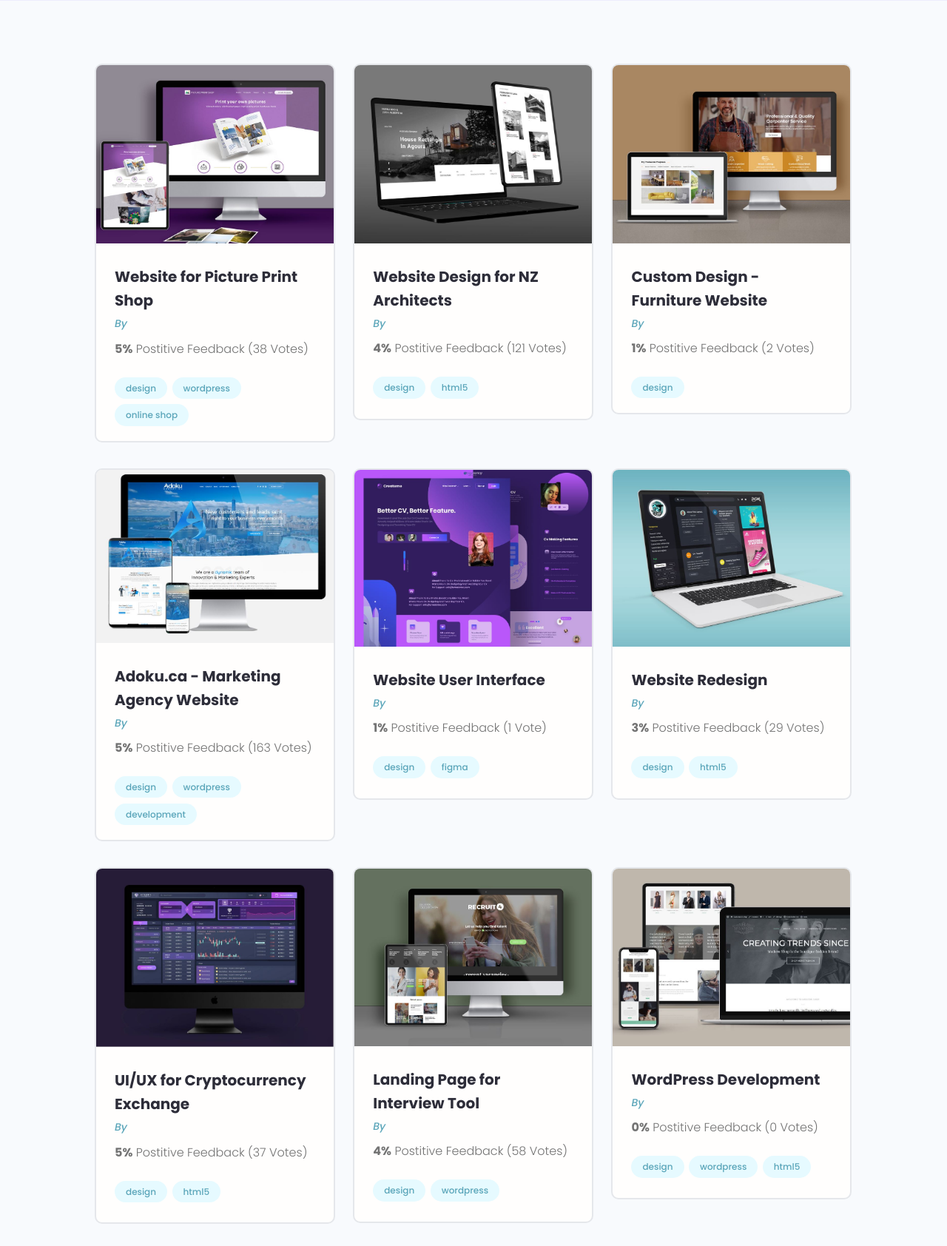
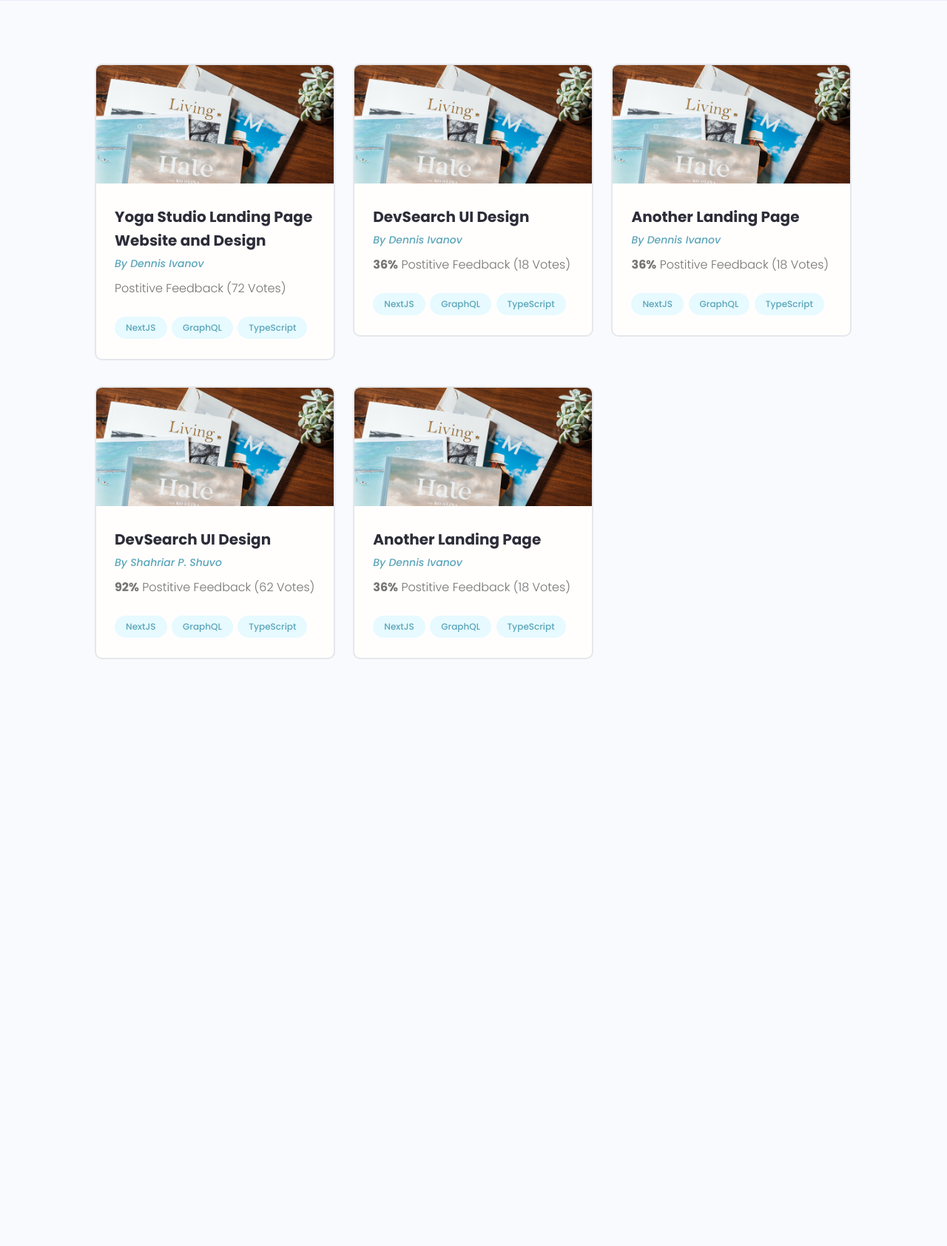
Before and after one commit to StanislavPopovSP/Django_fourth_project, a Django app: template devsearch/projects/templates/projects/projects.html in a window 1280 px wide. Shown: the part 316-2000 px from the top of the page at 74% size. After the commit the page ends 1207 px from the top, so only its background shows below. Run offline with Django 4.2, Linux system fonts and the light colour scheme; the template is opened without the code that fills it: values that come from a table or form of the project are taken from there, others are empty; data comes from the database, SQL or seed files in the repository; parts of the project's set-up code (start-up, migrations or seed data) failed here and were passed over; some libraries are stand-ins or nearby versions.

Commit message:
Добавил в обработчике доступ к БД таблицы Project, в projects.html добавил несколько блоков column

```diff
--- a/devsearch/projects/models.py
+++ b/devsearch/projects/models.py
@@ -3,7 +3,7 @@ from django.db import models
 class Project(models.Model):
     title = models.CharField(max_length=200) # Название самого какого то проекта
     description = models.TextField(null=True, blank=True) # Поле по больше(Пустое поле, по умолчанию null)
-    featured_image = models.ImageField(null=True, blank=True, upload_to='projects/%Y/%m/%d/', default='default.jpg') # Поле для изображения, поле будет заполняться динамически. upload_to - указывает по какому пути будет загружаться изображение.
+    featured_image = models.ImageField(null=True, blank=True, upload_to='projects/%Y/%m/%d/', default='default.jpg') # Поле для изображения, поле будет заполняться динамически. upload_to - указывает по какому пути будет загружаться изображение. default='default.jpg' не указываем путь к папке, значит она должна лежать в медиа.
     # В БД будет храниться ссылка на эту картинку.(/%Y/%m/%d/ - подстановочный шаблон(/%Y - создастся папка 2023 года, /%m - март, /%d - день в конце / после слеша будет имя изображения.)) И если не загрузили ни какое значение, напишем default='' и подставим какую-то картинку.
     demo_link = models.CharField(max_length=2000, null=True, blank=True) # будет два перехода
     source_link = models.CharField(max_length=2000, null=True, blank=True)
--- a/devsearch/projects/templates/projects/projects.html
+++ b/devsearch/projects/templates/projects/projects.html
@@ -23,64 +23,148 @@
             </div>
         </div>
     </section>
-    <!-- Search Result: DevList -->
+
+<!-- Search Result: DevList -->
     <section class="projectsList">
         <div class="container">
             <div class="grid grid--three">
-                {% for project in projects %}
                 <div class="column">
                     <div class="card project">
-                        <a href="{% url 'project' project.id %}" class="project">
-                            <img class="project__thumbnail" src="{{ project.featured_image.url }}" alt="project thumbnail"/>
+                        <a href="single-project.html" class="project">
+                            <img class="project__thumbnail" src="images/project-a.png" alt="project thumbnail">
                             <div class="card__body">
-                                <h3 class="project__title">{{ project.title }}</h3>
-                                <p><a class="project__author" href="{% url 'user_profile' project.owner.id %}">By {{ project.owner.name }}</a></p>
+                                <h3 class="project__title">Yoga Studio Landing Page Website and Design</h3>
+                                <p><a class="project__author" href="profile.html">By Dennis Ivanov</a></p>
                                 <p class="project--rating">
-                                    <span style="font-weight: bold;">{{ project.vote_ratio }}%</span> Postitive
-                                    Feedback ({{ project.vote_total }} Vote{{ project.vote_total|pluralize:'s' }})
+                                    <span style="font-weight: bold;"></span> Postitive
+                                    Feedback (72 Votes)
                                 </p>
                                 <div class="project__tags">
-                                    {% for tag in project.tags.all %}
                                     <span class="tag tag--pill tag--main">
-                      <small>{{ tag }}</small>
-                    </span>
-                                    {% endfor %}
+                                        <small>NextJS</small>
+                                    </span>
+                                    <span class="tag tag--pill tag--main">
+                                        <small>GraphQL</small>
+                                    </span>
+                                    <span class="tag tag--pill tag--main">
+                                        <small>TypeScript</small>
+                                    </span>
                                 </div>
                             </div>
                         </a>
                     </div>
                 </div>
-                {% endfor %}
 
+                <div class="column">
+                    <div class="card project">
+                        <a href="single-project.html" class="project">
+                            <img class="project__thumbnail" src="images/project-a.png" alt="project thumbnail">
+                            <div class="card__body">
+                                <h3 class="project__title">DevSearch UI Design</h3>
+                                <p><a class="project__author" href="profile.html">By Dennis Ivanov</a></p>
+                                <p class="project--rating">
+                                    <span style="font-weight: bold;">36%</span> Postitive
+                                    Feedback (18 Votes)
+                                </p>
+                                <div class="project__tags">
+                                    <span class="tag tag--pill tag--main">
+                                        <small>NextJS</small>
+                                    </span>
+                                    <span class="tag tag--pill tag--main">
+                                        <small>GraphQL</small>
+                                    </span>
+                                    <span class="tag tag--pill tag--main">
+                                        <small>TypeScript</small>
+                                    </span>
+                                </div>
+                            </div>
+                        </a>
+                    </div>
+                </div>
+
+                <div class="column">
+                    <div class="card project">
+                        <a href="single-project.html" class="project">
+                            <img class="project__thumbnail" src="images/project-a.png" alt="project thumbnail">
+                            <div class="card__body">
+                                <h3 class="project__title">Another Landing Page</h3>
+                                <p><a class="project__author" href="profile.html">By Dennis Ivanov</a></p>
+                                <p class="project--rating">
+                                    <span style="font-weight: bold;">36%</span> Postitive
+                                    Feedback (18 Votes)
+                                </p>
+                                <div class="project__tags">
+                                    <span class="tag tag--pill tag--main">
+                                        <small>NextJS</small>
+                                    </span>
+                                    <span class="tag tag--pill tag--main">
+                                        <small>GraphQL</small>
+                                    </span>
+                                    <span class="tag tag--pill tag--main">
+                                        <small>TypeScript</small>
+                                    </span>
+                                </div>
+                            </div>
+                        </a>
+                    </div>
+                </div>
+
+                <div class="column">
+                    <div class="card project">
+                        <a href="single-project.html" class="project">
+                            <img class="project__thumbnail" src="images/project-a.png" alt="project thumbnail">
+                            <div class="card__body">
+                                <h3 class="project__title">DevSearch UI Design</h3>
+                                <p><a class="project__author" href="profile.html">By Shahriar P. Shuvo</a></p>
+                                <p class="project--rating">
+                                    <span style="font-weight: bold;">92%</span> Postitive
+                                    Feedback (62 Votes)
+                                </p>
+                                <div class="project__tags">
+                                    <span class="tag tag--pill tag--main">
+                                        <small>NextJS</small>
+                                    </span>
+                                    <span class="tag tag--pill tag--main">
+                                        <small>GraphQL</small>
+                                    </span>
+                                    <span class="tag tag--pill tag--main">
+                                        <small>TypeScript</small>
+                                    </span>
+                                </div>
+                            </div>
+                        </a>
+                    </div>
+                </div>
+
+                <div class="column">
+                    <div class="card project">
+                        <a href="single-project.html" class="project">
+                            <img class="project__thumbnail" src="images/project-a.png" alt="project thumbnail">
+                            <div class="card__body">
+                                <h3 class="project__title">Another Landing Page</h3>
+                                <p><a class="project__author" href="profile.html">By Dennis Ivanov</a></p>
+                                <p class="project--rating">
+                                    <span style="font-weight: bold;">36%</span> Postitive
+                                    Feedback (18 Votes)
+                                </p>
+                                <div class="project__tags">
+                                    <span class="tag tag--pill tag--main">
+                                        <small>NextJS</small>
+                                    </span>
+                                    <span class="tag tag--pill tag--main">
+                                        <small>GraphQL</small>
+                                    </span>
+                                    <span class="tag tag--pill tag--main">
+                                        <small>TypeScript</small>
+                                    </span>
+                                </div>
+                            </div>
+                        </a>
+                    </div>
+                </div>
 
             </div>
         </div>
     </section>
-    {% if projects.has_other_pages %}
-    <div class="pagination">
-        <ul class="container">
-
-            {% if projects.has_previous %}
-            <li><a href="?page={{projects.previous_page_namber}}" class="btn page-link">&lt</a></li>
-            {% endif %}
-
-            {% for page in custom_range %}
-            {% if page == projects.number %}
-            <li>
-                <a href="?page={{ page }}" class="btn page-link btn--sub">{{ page }}</a>
-            </li>
-            {% else %}
-            <li>
-                <a href="?page={{ page }}" class="btn page-link">{{ page }}</a>
-            </li>
-            {% endif %}
-            {% endfor %}
-            {% if projects.has_next %}
-            <li><a href="?page={{projects.next_page_namber}}" class="btn page-link">Next &gt;</a></li>
-            {% endif %}
-        </ul>
-    </div>
-    {% endif %}
-
 </main>
 {% endblock %}
--- a/devsearch/projects/views.py
+++ b/devsearch/projects/views.py
@@ -1,4 +1,7 @@
 from django.shortcuts import render
+from .models import Project
 
 def projects(request):
-    return render(request, 'projects/projects.html')
+    pr = Project.objects.all()
+    context = {'projects': pr}
+    return render(request, 'projects/projects.html', context)
```
Also changed, not shown: devsearch/media/default.jpg (added).
